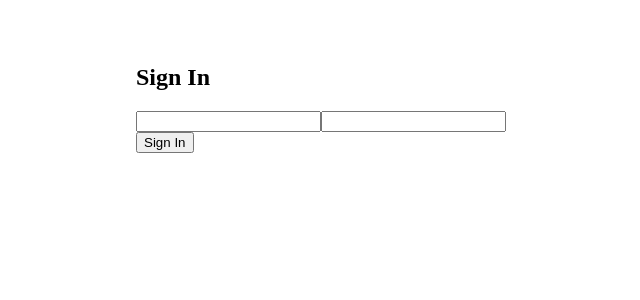
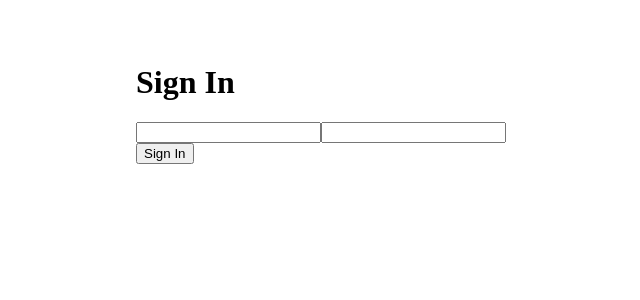
Before and after one commit to Scoreaux/monzo-code-challenge, a React app: page /#/ in a window 1280 px wide. Shown: the top 300 px of the page, without its empty margins (304-944 px from the left). Built offline with nearby package versions, Linux system fonts and the light colour scheme.

Commit message:
Updated styles

```diff
--- a/src/components/AppList/AppList.jsx
+++ b/src/components/AppList/AppList.jsx
@@ -34,7 +34,7 @@ class AppList extends Component {
             {apps.message}
           </div>
         }
-        {apps.loading ?
+        {apps.loading && apps.list.length === 0 ?
           <div className="center">Loading apps...</div>
           :
           this.renderAppListItems()
--- a/src/components/AppListItem/AppListItem.jsx
+++ b/src/components/AppListItem/AppListItem.jsx
@@ -14,7 +14,7 @@ const AppListItem = ({ app = {} }) => (
         {app.name}
       </div>
       <div className={styles.created}>
-        {moment(app.created).fromNow()}
+        created {moment(app.created).fromNow()}
       </div>
     </div>
   </Link>
--- a/src/components/Authenticate/Authenticate.jsx
+++ b/src/components/Authenticate/Authenticate.jsx
@@ -29,7 +29,7 @@ class Authenticate extends Component {
 
     return (
       <div className={styles.container}>
-        <h2>Sign In</h2>
+        <h1>Sign In</h1>
         {auth.message &&
           <div className={`${styles.message} mb1`}>
             {auth.message}
```
